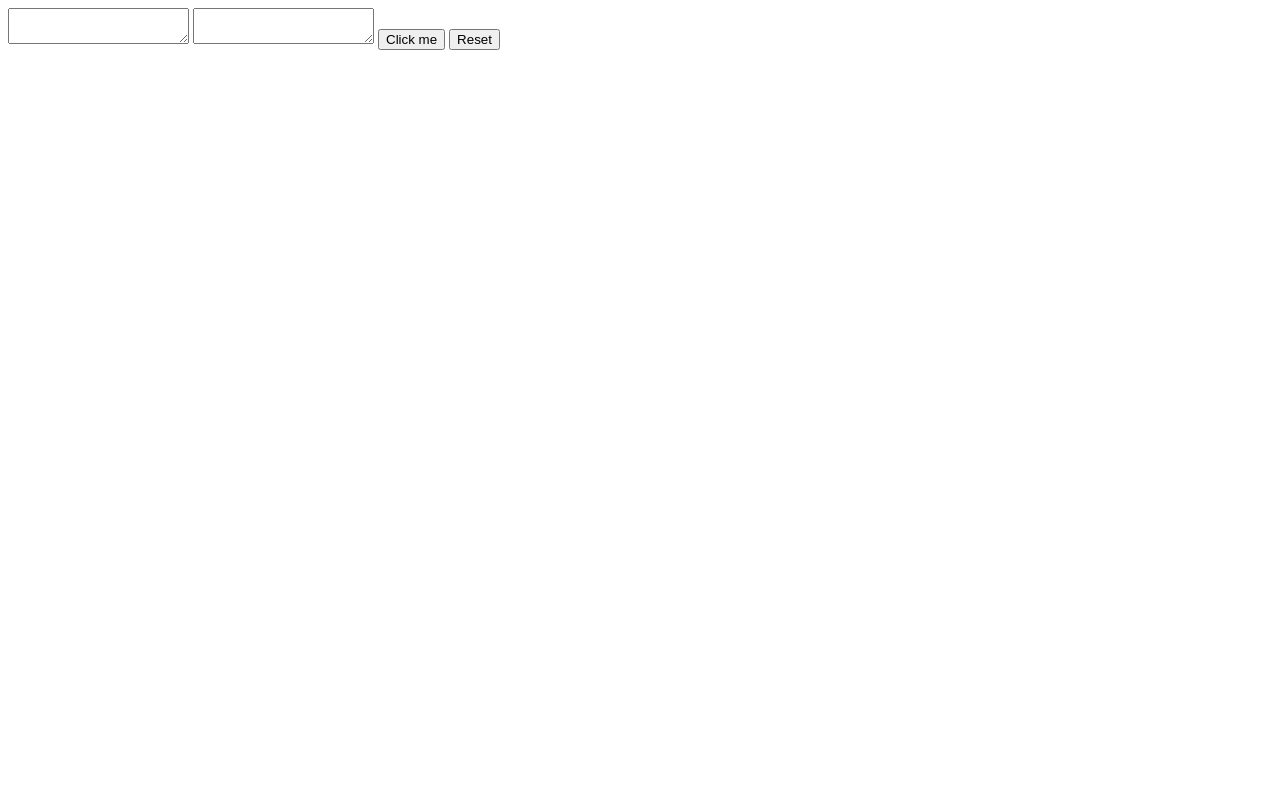
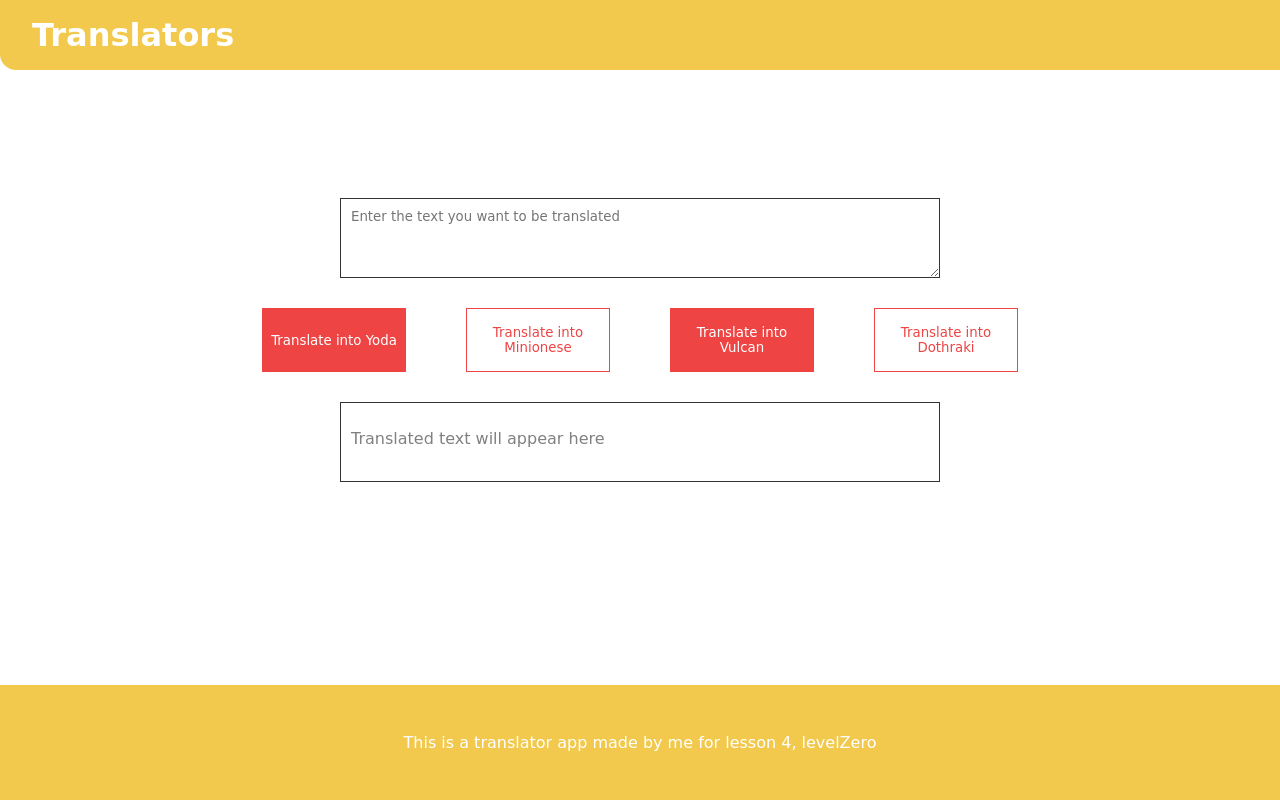
Before and after one commit to anubhav823/neogCampLesson4, a plain HTML site: page index.html in a window 1280 px wide. Drawn offline with Linux system fonts and the light colour scheme; a web font is replaced by a local one.

Commit message:
Added styling and translators for different languages

```diff
--- a/index.html
+++ b/index.html
@@ -6,13 +6,28 @@
     <meta name="viewport" content="width=device-width, initial-scale=1.0" />
     <title>Lesson 4</title>
     <script src="index.js" defer></script>
+    <link rel="stylesheet" href="styles.css" />
   </head>
   <body>
-    <form>
-      <textarea id="textarea-ex4" name="textarea"></textarea>
-      <textarea id="textarea-ex4-1" name="textarea"></textarea>
-      <button id="button-ex4">Click me</button>
-      <button id="reset" type="reset">Reset</button>
-    </form>
+    <nav class="navigation container">
+      <div class="nav-brand">Translators</div>
+    </nav>
+    <div class="main">
+      <textarea
+        id="textarea-ex4"
+        placeholder="Enter the text you want to be translated"></textarea>
+      <div class="buttons-flex">
+        <button id="button-yoda" class="button-primary">Translate into Yoda</button>
+        <button id="button-minionese" class="button-secondary">Translate into Minionese</button>
+        <button id="button-vulcan" class="button-primary">Translate into Vulcan</button>
+        <button id="button-dothraki" class="button-secondary">Translate into Dothraki</button>
+      </div>
+      <div id="outputtextarea">
+        <p style="color:grey">Translated text will appear here</p>
+      </div>
+    </div>
+    <footer class="footer">
+      <p>This is a translator app made by me for lesson 4, levelZero</p>
+    </footer>
   </body>
 </html>
--- a/index.js
+++ b/index.js
@@ -1,32 +1,70 @@
 // let promptAnswer = prompt('I am prompting you for an input')
 // alert(promptAnswer)
 
-let button = document.querySelector('#button-ex4')
+let button_yoda = document.querySelector('#button-yoda')
+let button_minionese = document.querySelector('#button-minionese')
+let button_vulcan = document.querySelector('#button-vulcan')
+let button_dothraki = document.querySelector('#button-dothraki')
 let textarea = document.querySelector('#textarea-ex4')
-let outputtextarea = document.querySelector('#textarea-ex4-1')
+let outputtextarea = document.querySelector('#outputtextarea')
 
-let url = "https://lessonfourapi.tanaypratap.repl.co/translate/yoda.json?text="
-button.addEventListener('click', () => {
+let url = "https://api.funtranslations.com/translate/"
+button_yoda.addEventListener('click', () => {
     let text = textarea.value;
-    let test = constructURL(text)
+    let test = constructURL('yoda',text)
+    console.log(test);
     event.preventDefault();
     fetchURL(test)
 })
 
-function constructURL(text) {
-    return url + text;
+button_minionese.addEventListener('click', () => {
+    let text = textarea.value;
+    let test = constructURL('minion', text)
+    console.log(test);
+    event.preventDefault();
+    fetchURL(test)
+})
+
+button_vulcan.addEventListener('click', () => {
+    let text = textarea.value;
+    let test = constructURL('vulcan',text)
+    console.log(test);
+    event.preventDefault();
+    fetchURL(test)
+})
+
+button_dothraki.addEventListener('click', () => {
+    let text = textarea.value;
+    let test = constructURL('dothraki',text)
+    console.log(test);
+    event.preventDefault();
+    fetchURL(test)
+})
+
+function constructURL(language, text) {
+    return url + language + '.json?text=' + text;
 }
 
 function fetchURL(test) {
     fetch(test)
         .then((response) => response.json())
         .then(json => {
-            let translatedText = json.contents.text;
-            outputtextarea.innerText = translatedText;
+            let translatedText = json.contents.translated;
+            let textNode = document.createElement("p");
+            while (outputtextarea.firstChild) {
+                outputtextarea.removeChild(outputtextarea.firstChild);
+            }
+            textNode.innerText = translatedText;
+            outputtextarea.appendChild(textNode)
         })
-        .catch((err) => errorHandler(err))
+        .catch(errorHandler)
 }
 
-function errorHandler(err) {
-    console.log(err)
+function errorHandler() {
+    while (outputtextarea.firstChild) {
+        outputtextarea.removeChild(outputtextarea.firstChild);
+    }
+    let textNode = document.createElement("p");
+    textNode.innerText = "Something went wrong. Please try again later."
+    outputtextarea.appendChild(textNode)
 }
--- /dev/null
+++ b/styles.css
@@ -0,0 +1,91 @@
+@import url("https://fonts.googleapis.com/css2?family=DynaPuff:wght@400;500&family=Montserrat:ital,wght@0,400;0,700;1,700&display=swap");
+* {
+  box-sizing: border-box;
+}
+:root {
+  --primary-color: #f2c94c;
+  --black: #333333;
+  --width-break: 600px;
+}
+body {
+  font-family: "DynoPuff", cursive;
+  color: #333333;
+  margin: 0;
+}
+.main {
+  display: flex;
+  justify-content: center;
+  flex-direction: column;
+  align-items: center;
+  padding: 10%;
+}
+button {
+  width: 9rem;
+  height: 4rem;
+  box-shadow: none;
+  margin: 30px;
+}
+.button-primary {
+  background-color: #ef4444;
+  color: white;
+  border: none;
+  font-family: inherit;
+}
+.button-primary:active {
+  background-color: #b91c1c;
+}
+.button-secondary {
+  border: solid 0.5px #ef4444;
+  background-color: white;
+  color: #ef4444;
+  font-family: inherit;
+}
+.button-secondary:active {
+  background-color: gainsboro;
+}
+.buttons-flex {
+  display: flex;
+}
+#textarea-ex4 {
+  box-sizing: border-box;
+  width: var(--width-break);
+  min-height: 10vh;
+  max-height: 20vh;
+  overflow: scroll;
+  border: 1px solid var(--black);
+  font-family: inherit;
+  padding: 10px;
+}
+#outputtextarea {
+  box-sizing: border-box;
+  min-height: 10vh;
+  max-height: 20vh;
+  overflow: scroll;
+  width: var(--width-break);
+  border: 1px solid var(--black);
+  padding: 10px;
+}
+.navigation {
+  background-color: var(--primary-color);
+  color: white;
+  display: flex;
+  align-items: center;
+  border-bottom-left-radius: 1rem;
+  padding: 0rem 1rem;
+}
+.nav-brand {
+  font-weight: bold;
+  font-size: 2rem;
+  padding: 1rem;
+  display: flex;
+  align-items: center;
+}
+.footer {
+  background-color: var(--primary-color);
+  padding: 2rem 1rem;
+  text-align: center;
+  color: white;
+  bottom: 0;
+  position: fixed;
+  width: 100%;
+}
```
